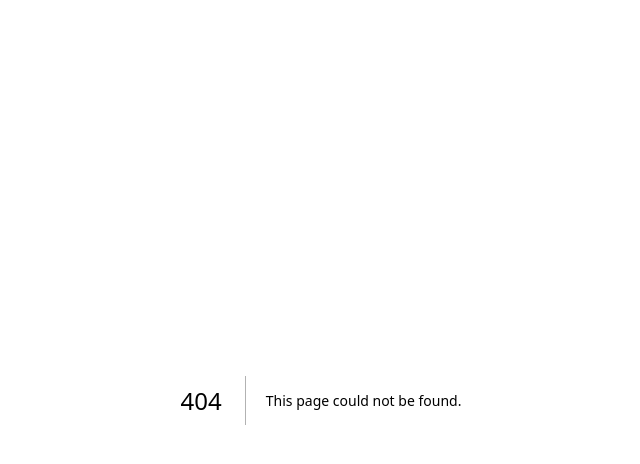
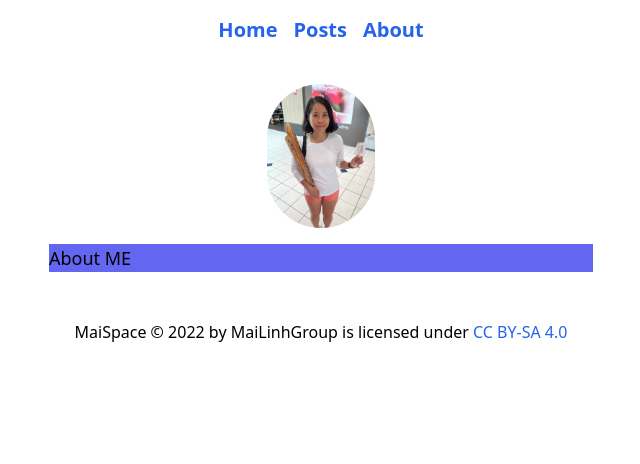
Before and after one commit to MaiLinhGroup/maispace-v2, a Next.js app: page /about in a window 1280 px wide. Before the commit this address had no page. Shown: the top 464 px of the page, without its empty margins (319-959 px from the left). Built offline with nearby package versions, Linux system fonts and the light colour scheme.

Commit message:
feat: :sparkles: add new about me page

```diff
--- a/components/header.tsx
+++ b/components/header.tsx
@@ -24,6 +24,14 @@ export default function Header({ home }: { home?: boolean }) {
                   href="/posts"
                 >
                   Posts
+                </Link>
+              </li>
+              <li>
+                <Link
+                  className={`link ${pathname === "/about" ? "active" : ""}`}
+                  href="/about"
+                >
+                  About
                 </Link>
               </li>
             </ul>
--- /dev/null
+++ b/pages/about.tsx
@@ -0,0 +1,9 @@
+import Layout from "@components/layout";
+
+export default function About() {
+  return (
+    <Layout>
+      <section className="bg-indigo-500 text-lg padding-top">About ME</section>
+    </Layout>
+  );
+}
```
